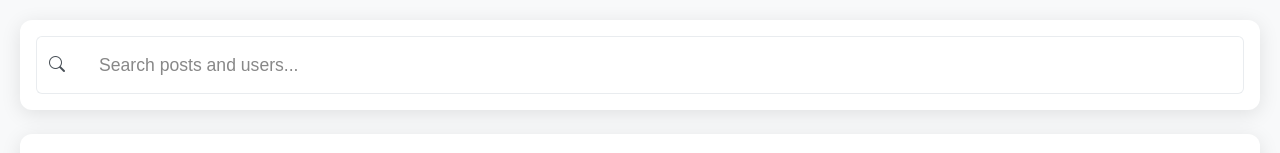
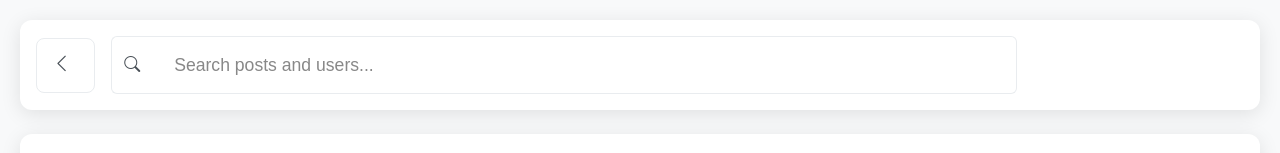
Before and after one commit to Steinvorth/SportHub, a React (Vite) app: page /Search in a window 1280 px wide. Shown: the top 153 px of the page. Built offline with nearby package versions, Linux system fonts and the light colour scheme.

Commit message:
back button

```diff
--- a/src/componentes/HomePage/Search.jsx
+++ b/src/componentes/HomePage/Search.jsx
@@ -81,6 +81,20 @@ export const Search = () => {
           width: '100%'
         }}>
           <div className="card-body">
+            <div className="d-flex align-items-center">
+              <Link
+                to="/"
+                className="btn btn-outline-light me-3"
+                style={{
+                  borderRadius: '8px',
+                  border: '1px solid #e9ecef',
+                  padding: '12px 15px'
+                }}
+              >
+                <i className="bi bi-chevron-left" style={{ fontSize: '1.2rem', color: '#495057', textAlign:'center'}}></i>
+              </Link>
+
+              <div className="col-md-9">
                 <div className="input-group">
                   <span className="input-group-text" style={{
                     backgroundColor: '#fff',
@@ -105,6 +119,8 @@ export const Search = () => {
                       borderLeft: 'none'
                     }}
                   />
+                </div>
+              </div>
             </div>
           </div>
         </div>
```
Lines whose indentation alone changed are shown as unchanged.
